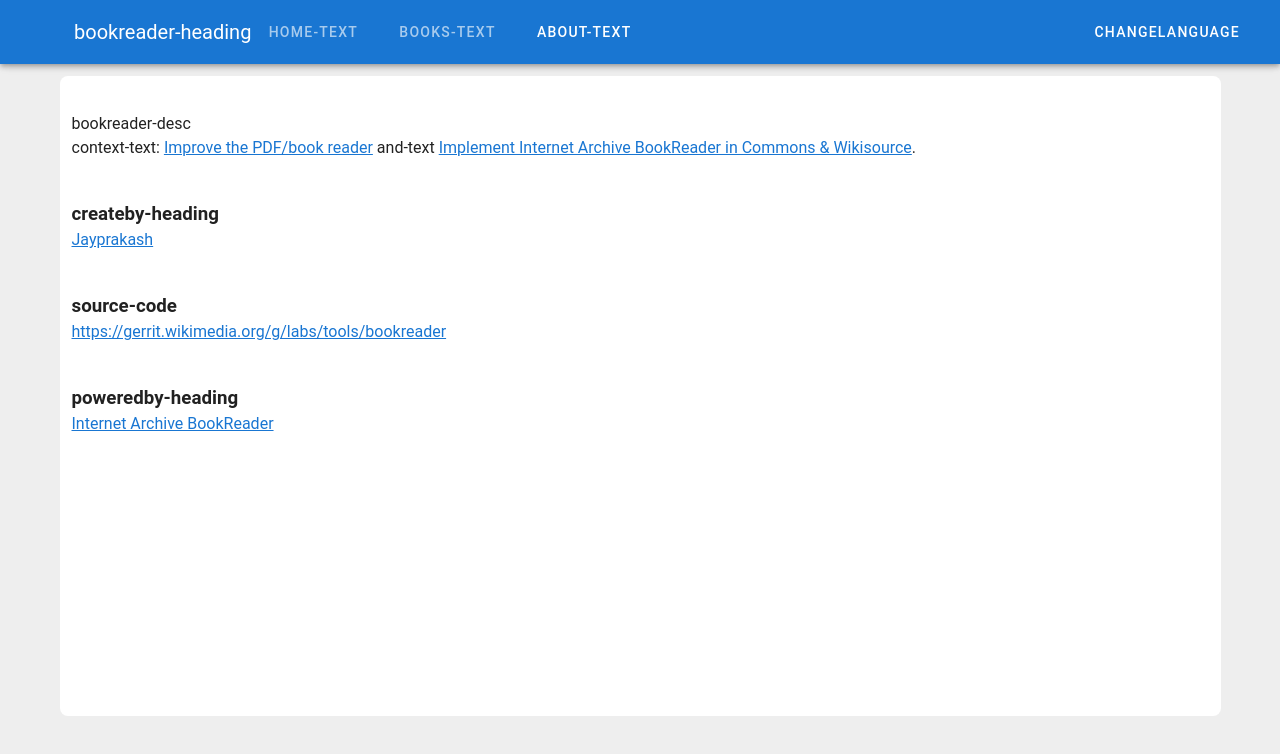
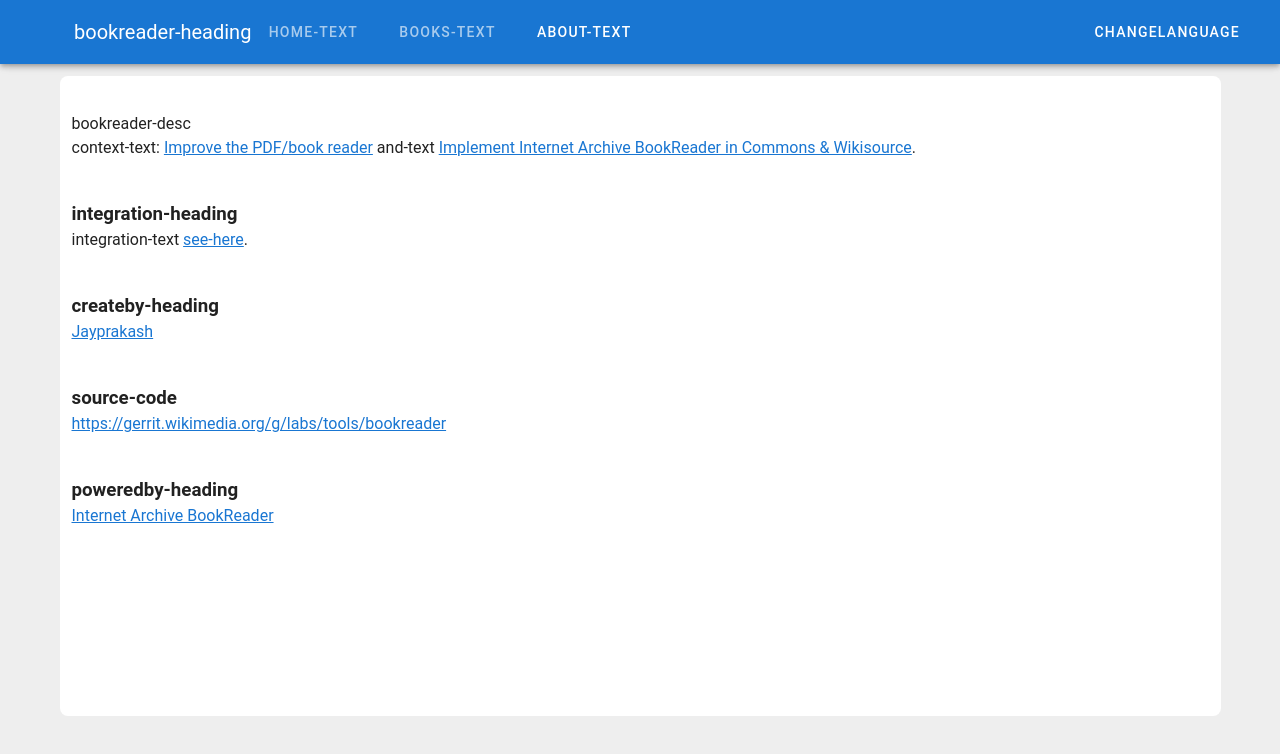
Before and after one commit to wikimedia/labs-tools-bookreader, a Vue app in the folder frontend/: page /about in a window 1280 px wide. Shown: the top 754 px of the page. Built offline with nearby package versions, Linux system fonts and the light colour scheme; some icons are missing; what vue-simple-alert would draw is missing.

Commit message:
Add integration with Wikisource detail
Change-Id: I179b9afd90fe46a069dd459971284ce5f7b06b52

```diff
--- a/frontend/src/views/AboutView.vue
+++ b/frontend/src/views/AboutView.vue
@@ -8,6 +8,12 @@
           <br/>
           {{ $t('context-text') }}: <a target="__blank" href="https://meta.wikimedia.org/wiki/Community_Wishlist_Survey_2019/Multimedia_and_Commons/Improve_the_PDF/book_reader">Improve the PDF/book reader</a> {{ $t('and-text') }}
           <a target="__blank" href="https://meta.wikimedia.org/wiki/Community_Wishlist_Survey_2016/Categories/Commons#Implement_Internet_Archive_BookReader_in_Commons_&_Wikisource">Implement Internet Archive BookReader in Commons & Wikisource</a>.
+        </p>
+        <br/>
+        <h3>{{ $t('integration-heading') }}</h3>
+        <p>
+          {{ $t('integration-text') }}
+          <a target="__blank" href="https://meta.wikimedia.org/wiki/BookReader#Integration_in_Wikisources">{{ $t('see-here') }}</a>.
         </p>
         <br/>
         <h3>{{ $t('createby-heading') }}</h3>
```
Also changed, not shown: 1 other file (tests, documents, lock files or other folders).
